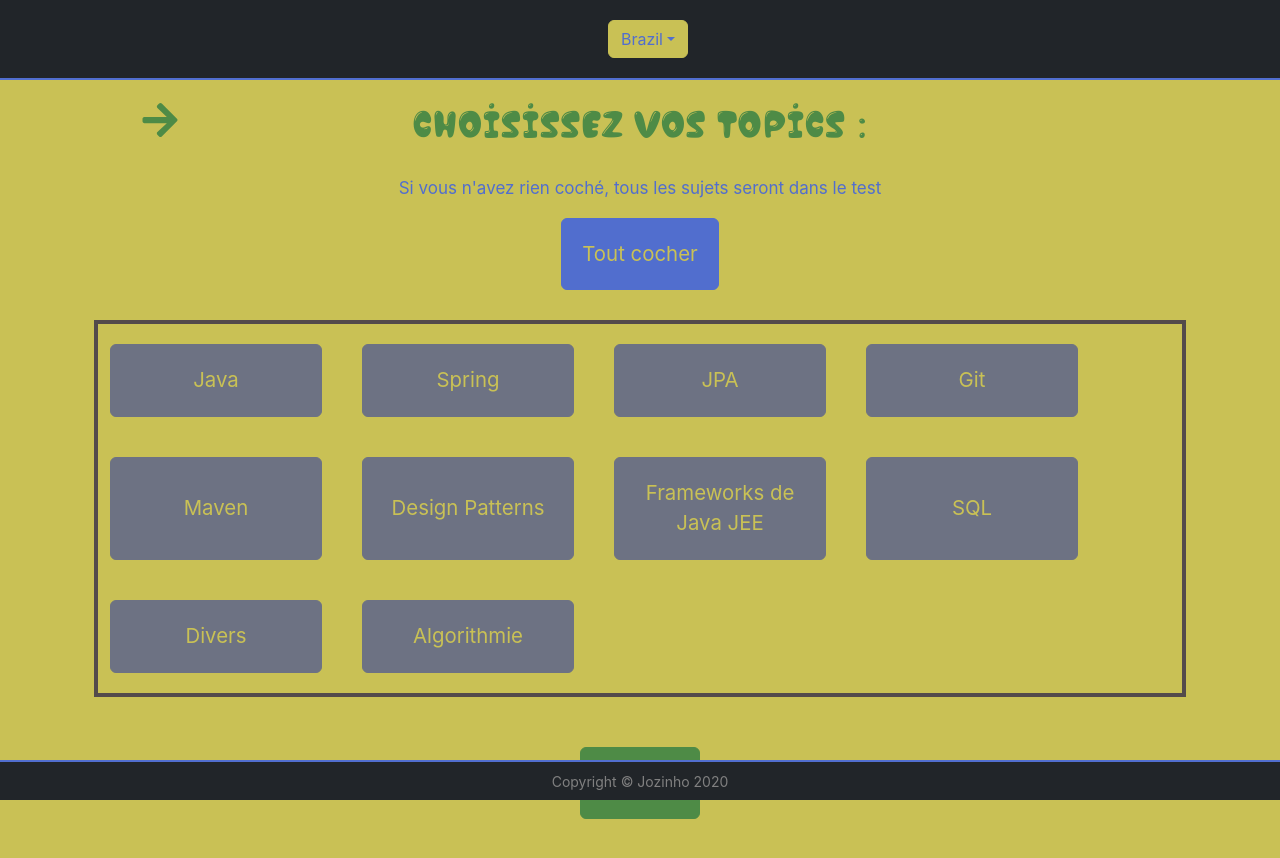
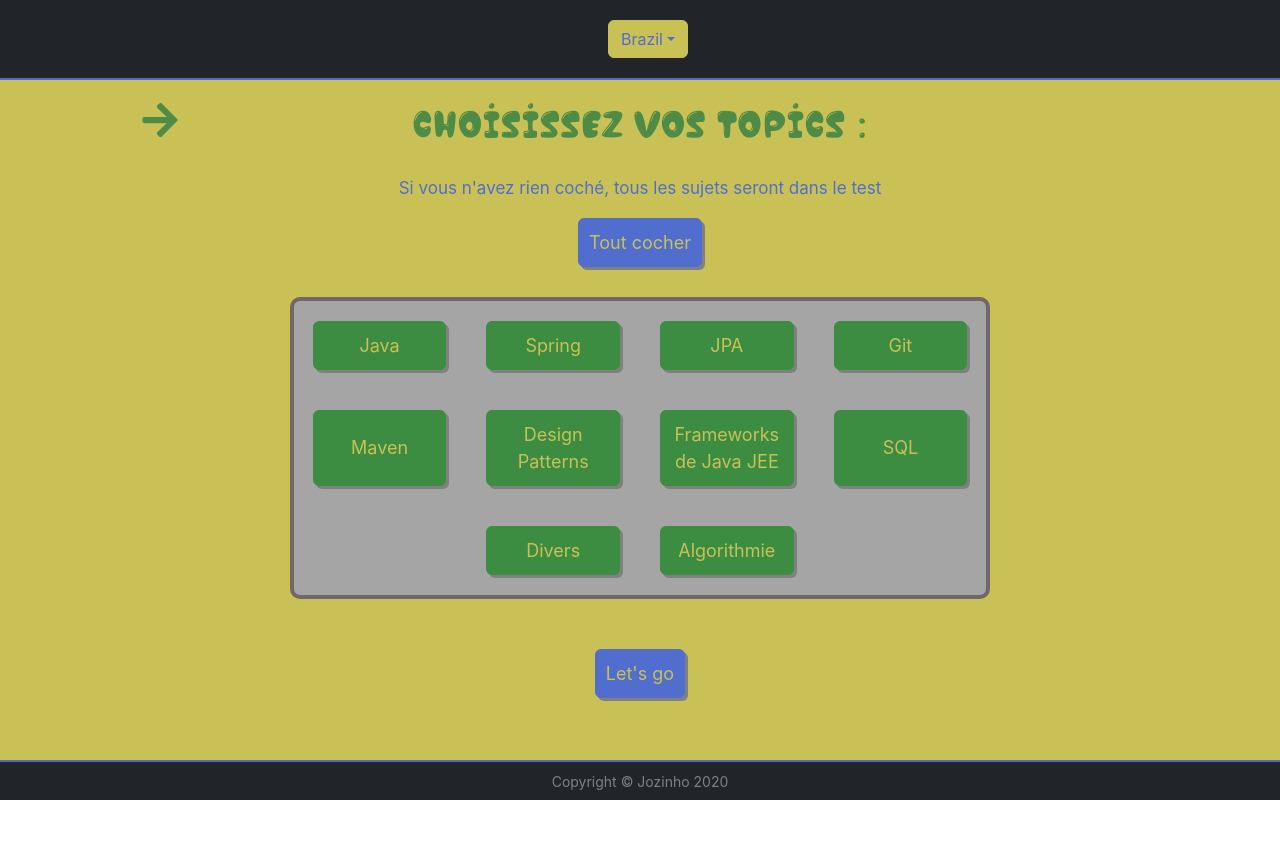
Before and after one commit to jozinho22/test-your-skills, a React (Create React App) app: page / in a window 1280 px wide. Shown: the top 858 px of the page. After the commit the page ends 800 px from the top, so only its background shows below. Built offline with nearby package versions, Linux system fonts and the light colour scheme.

Commit message:
readjust colors and size of menu

```diff
--- a/package.json
+++ b/package.json
@@ -29,7 +29,7 @@
   },
   "scripts": {
     "start": "BROWSER=none react-scripts start",
-    "build": "CI=false react-scripts build",
+    "build": "CI=false GENERATE_SOURCEMAP=false react-scripts build",
     "postbuild": "react-spa-prerender",
     "predeploy": "npm run build",
     "deploy": "gh-pages -d build",
--- a/src/App.css
+++ b/src/App.css
@@ -56,6 +56,8 @@
   --question-code-color: var(--brazil-question-code-color);
   --reponses-code-color: var(--brazil-reponses-code-color);
   --links-color: var(--brazil-links-color);
+  --bg-home-color: var(--brazil-bg-home-color);
+  --button-shadow-color: var(--brazil-button-shadow-color);
 
 }
 
@@ -78,4 +80,7 @@
   --question-code-color: var(--darcula-question-code-color);
   --reponses-code-color: var(--darcula-reponses-code-color);
   --links-color: var(--darcula-links-color);
+  --bg-home-color: var(--darcula-bg-home-color);
+  --button-shadow-color: var(--darcula-button-shadow-color);
+
 }
--- a/src/components/general-content/Basic.css
+++ b/src/components/general-content/Basic.css
@@ -37,9 +37,10 @@
 }
 
 .BasicButton {
-    padding: 20px !important;
-    font-size: larger !important;
-    color: var(--button-text-color)  !important;
+    padding: 10px !important;
+    font-size: large !important;
+    color: var(--button-text-color) !important;
+    box-shadow: 3px 3px 0px 0px var(--button-shadow-color);
 }
 
 .BasicButtonColor {
--- a/src/components/general-content/Error.jsx
+++ b/src/components/general-content/Error.jsx
@@ -6,7 +6,7 @@ const Error = ( { message } ) => {
                 <div className="LoadingSpinner">
                     <p>Erreur...</p>
                     <br></br>
-                        <Button className="BasicButton BasicButtonColor ReturnButton">
+                        <Button className="BasicButton BasicButtonColor">
                             Retour au lobby
                         </Button>
                 </div>
--- a/src/components/home/StartButton.css
+++ b/src/components/home/StartButton.css
@@ -4,16 +4,16 @@
 }
 
 .StartButton {
-	background-color: var(--button-color) !important;
-    border-color: var(--button-color) !important;
+	background-color: var(--button-2-color) !important;
+    border-color: var(--button-2-color) !important;
 }
 
 .StartButton:hover, .StartButton:active {
-    background-color: var(--button-hover-color) !important;
-    border-color: var(--button-hover-color) !important;
+    background-color: var(--button-2-hover-color) !important;
+    border-color: var(--button-2-hover-color) !important;
  }
 
 .StartButton:focus {
-    background-color: var(--button-color)!important;
-    border-color: var(--button-color)!important;
+    background-color: var(--button-2-color)!important;
+    border-color: var(--button-2-color)!important;
  }
--- a/src/components/home/TopicList.css
+++ b/src/components/home/TopicList.css
@@ -8,12 +8,14 @@
     flex-direction: row;
     gap: 40px;
     align-items: stretch;
-    justify-content: flex-start;
+    justify-content: center;
     width : 70%;
     margin: auto;
-
-    border: 4px solid rgb(83, 75, 75);
+    border: 4px solid rgb(114, 103, 103);
+    border-radius: 10px;
     padding: 20px;
+    background-color: var(--bg-home-color);
+    max-width: 700px !important;
 }
 
 .TopicList button {
--- a/src/components/results/Results.jsx
+++ b/src/components/results/Results.jsx
@@ -17,7 +17,7 @@ const Results = ( {questions, user, setRunning} ) => {
             </Container>
 
             <Container className="ButtonPlacement">
-                <Button className="BasicButton ReturnButton" onClick={() => setRunning(false)}>
+                <Button className="BasicButton BasicButtonColor" onClick={() => setRunning(false)}>
                     Retour au lobby
                 </Button>
             </Container>
--- a/src/index.css
+++ b/src/index.css
@@ -16,13 +16,15 @@ body {
   --brazil-button-hover-color:var(--brazil-check-color);
   --brazil-button-2-color:  #516ece;
   --brazil-button-2-hover-color: rgb(63, 73, 158);
-  --brazil-button-3-color:  #6d7283;
-  --brazil-button-3-hover-color: #383a3f;
+  --brazil-button-3-color:  #3c8d42;
+  --brazil-button-3-hover-color: #3e8143;
   --brazil-chosen-button-color: #866c3c;
   --brazil-chosen-button-hover-color: #5f4d2c;
   --brazil-question-code-color:rgb(179, 175, 175);
   --brazil-reponses-code-color: #2a418b;
   --brazil-links-color: var(--brazil-back-color);
+  --brazil-bg-home-color: rgb(164, 165, 164);
+  --brazil-button-shadow-color : grey;
 
   --darcula-back-color:  #343a40;
   --darcula-front-color: var( --grey-color);
@@ -31,8 +33,8 @@ body {
   --darcula-button-text-color: var(--darcula-front-color);
   --darcula-button-color: var(--darcula-title-color);
   --darcula-button-hover-color:  rgb(86, 62, 124);
-  --darcula-button-2-color: #A0522D;
-  --darcula-button-2-hover-color: #854223;
+  --darcula-button-2-color: var(--darcula-button-color);
+  --darcula-button-2-hover-color: var( --darcula-button-hover-color);
   --darcula-button-3-color:  #4c4e55;
   --darcula-button-3-hover-color: #656566;
   --darcula-chosen-button-color: #866c3c;
@@ -40,6 +42,8 @@ body {
   --darcula-question-code-color: #773e1e;
   --darcula-reponses-code-color: #A0522D;
   --darcula-links-color: var(--darcula-button-2-color);
+  --darcula-bg-home-color: rgb(134, 129, 129);
+  --darcula-button-shadow-color : rgb(66, 65, 65);
 
   --reponses-back-color: var(--grey-color);
   --grey-color: rgb(136, 136, 136);
```
Also changed, not shown: 1 other file (tests, documents, lock files or other folders).
